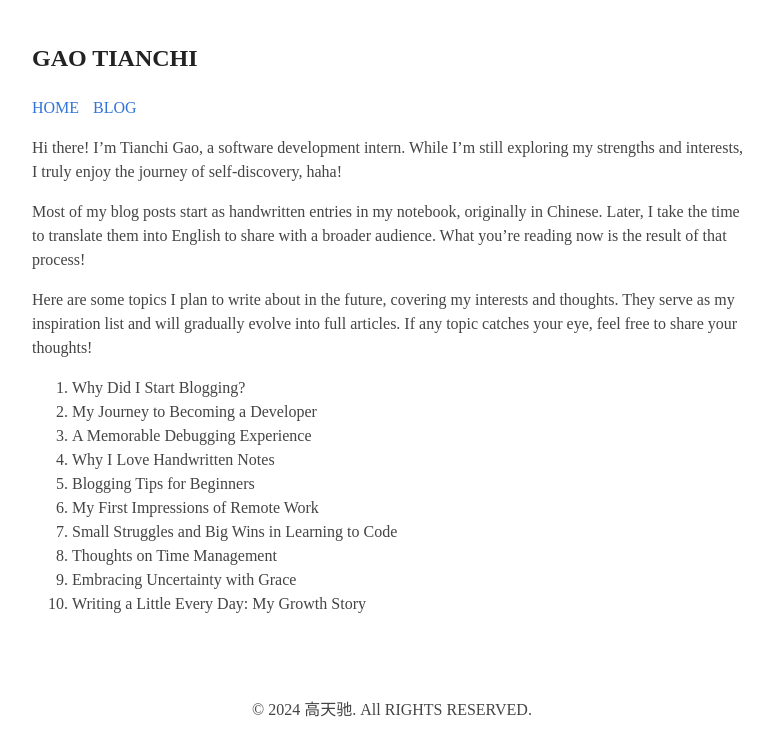
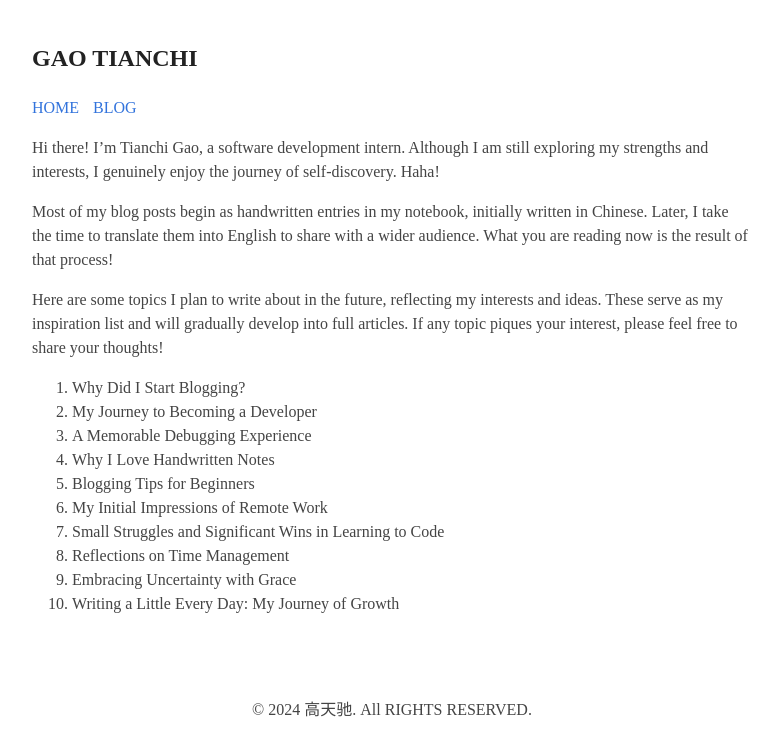
Before and after one commit to gaotianchi/gaotianchi.github.io, a Jekyll site: the page built from index.md, in a window 1280 px wide. Shown: the top 756 px of the page, without its empty margins (248-1026 px from the left). Built offline with Jekyll 4.4.1, drawn with Linux system fonts in a browser that asks for light colours; some web fonts are replaced.

Commit message:
Update index.

```diff
--- a/index.md
+++ b/index.md
@@ -3,19 +3,19 @@ layout: default
 title: THIS IS ME
 ---
 
-Hi there! I'm Tianchi Gao, a software development intern. While I'm still exploring my strengths and interests, I truly enjoy the journey of self-discovery, haha!
+Hi there! I'm Tianchi Gao, a software development intern. Although I am still exploring my strengths and interests, I genuinely enjoy the journey of self-discovery. Haha!
 
-Most of my blog posts start as handwritten entries in my notebook, originally in Chinese. Later, I take the time to translate them into English to share with a broader audience. What you're reading now is the result of that process!
+Most of my blog posts begin as handwritten entries in my notebook, initially written in Chinese. Later, I take the time to translate them into English to share with a wider audience. What you are reading now is the result of that process!
 
-Here are some topics I plan to write about in the future, covering my interests and thoughts. They serve as my inspiration list and will gradually evolve into full articles. If any topic catches your eye, feel free to share your thoughts!
+Here are some topics I plan to write about in the future, reflecting my interests and ideas. These serve as my inspiration list and will gradually develop into full articles. If any topic piques your interest, please feel free to share your thoughts!
 
 1. Why Did I Start Blogging?
 2. My Journey to Becoming a Developer
 3. A Memorable Debugging Experience
 4. Why I Love Handwritten Notes
 5. Blogging Tips for Beginners
-6. My First Impressions of Remote Work
-7. Small Struggles and Big Wins in Learning to Code
-8. Thoughts on Time Management
+6. My Initial Impressions of Remote Work
+7. Small Struggles and Significant Wins in Learning to Code
+8. Reflections on Time Management
 9. Embracing Uncertainty with Grace
-10. Writing a Little Every Day: My Growth Story
+10. Writing a Little Every Day: My Journey of Growth
```
